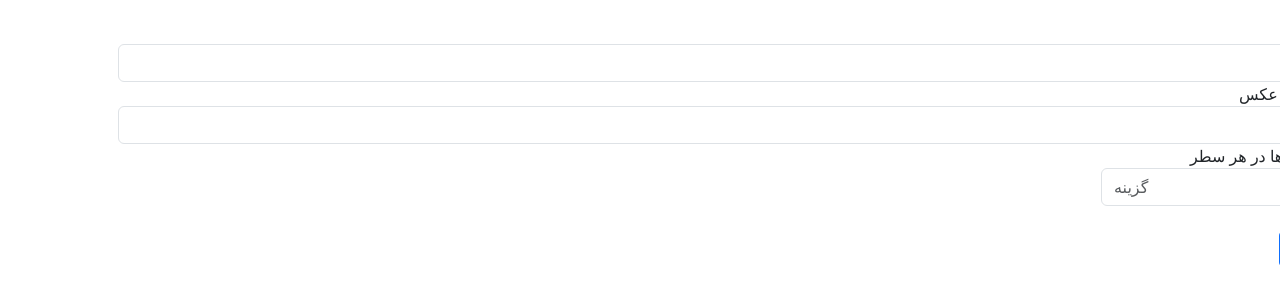
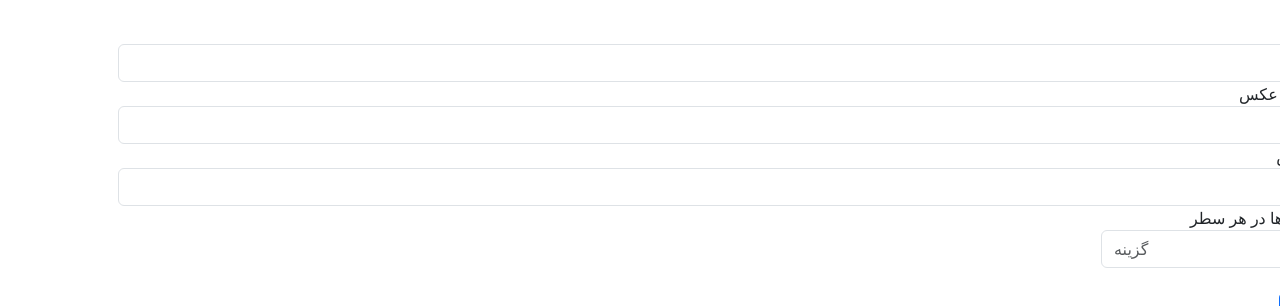
Before and after one commit to Dido2006/rahkar-bootcamp, an Angular app in the folder rahkar-bootcamp/Telegram/: page / in a window 1280 px wide. Shown: the top 306 px of the page. Built offline with nearby package versions, Linux system fonts and the light colour scheme.

Commit message:
add caption of pic

```diff
--- a/rahkar-bootcamp/Telegram/src/app/telegram/telegram.component.html
+++ b/rahkar-bootcamp/Telegram/src/app/telegram/telegram.component.html
@@ -20,6 +20,13 @@
       <input
       class="form-control input-lg"
       formControlName="picurl"
+      id="inputurl"
+      type="آدرس کامل عکس دلخواه را جهت ارسال  وارد کنید "
+       />
+        <label for="inputlg">عنوان  عکس</label>
+      <input
+      class="form-control input-lg"
+      formControlName="picname"
       id="inputurl"
       type="آدرس کامل عکس دلخواه را جهت ارسال  وارد کنید "
        />
--- a/rahkar-bootcamp/Telegram/src/app/telegram/telegram.component.ts
+++ b/rahkar-bootcamp/Telegram/src/app/telegram/telegram.component.ts
@@ -23,6 +23,7 @@ export class TelegramComponent {
       form: FormGroup =this.formbuilder.group({
       massage:'',//['',Validators.required],
       picurl:'',
+      picname:'',
       btn:this.formbuilder.array([])
     });
     listFormatDecorator(list:any[]){
```
